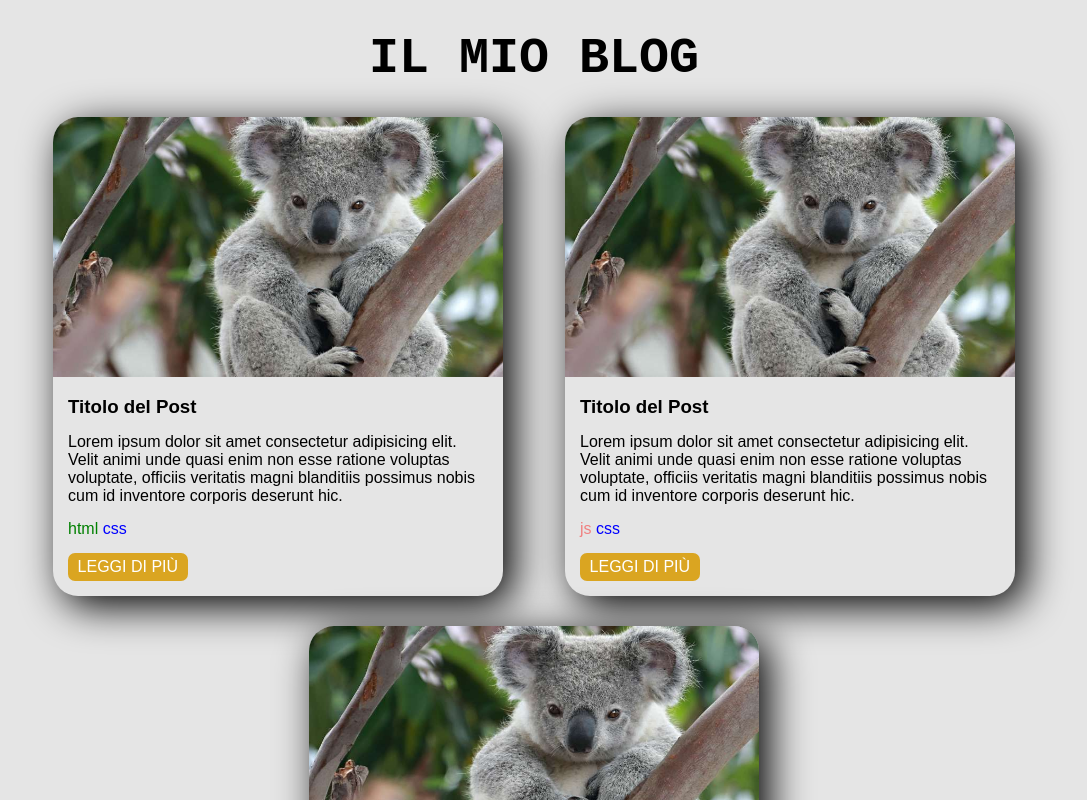
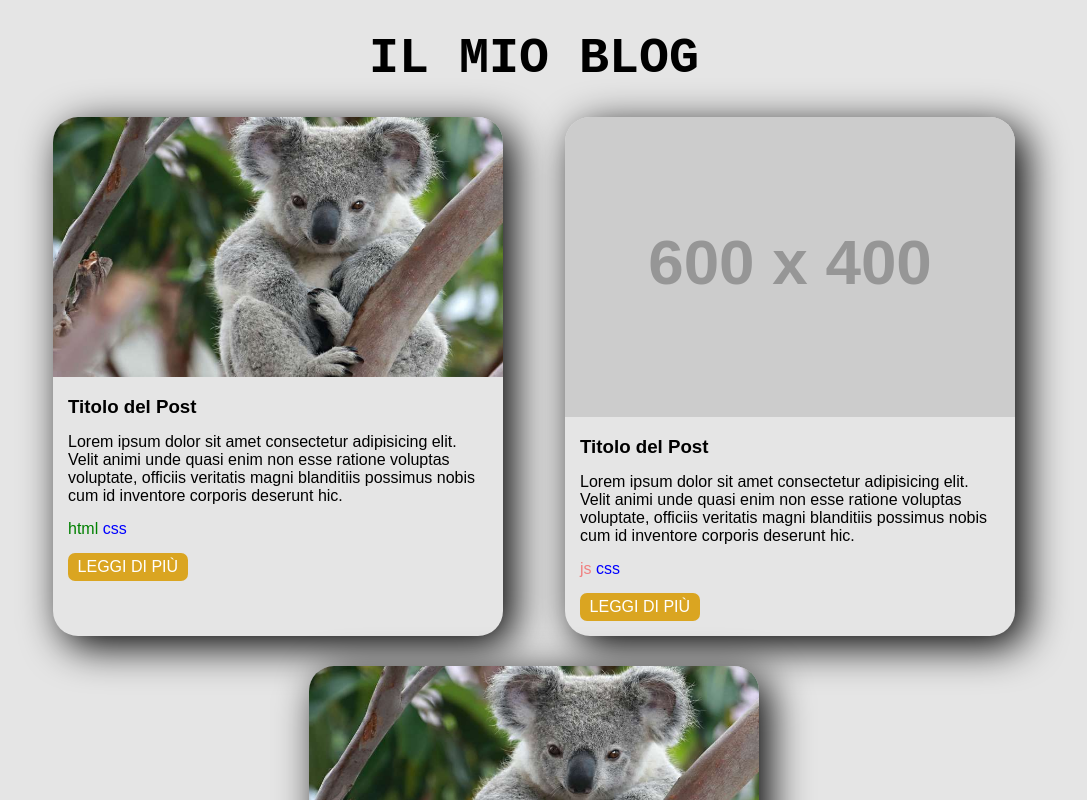
Before and after one commit to AndreaRaga56/react-props, a React (Vite) app: page / in a window 1280 px wide. Shown: the top 800 px of the page, without its empty margins (106-1193 px from the left). Built offline with nearby package versions, Linux system fonts and the light colour scheme.

Commit message:
feat operatore ternario immagine

```diff
--- a/components/AppCard.module.jsx
+++ b/components/AppCard.module.jsx
@@ -1,9 +1,9 @@
 import style from "./AppCard.module.css";
 
 // eslint-disable-next-line react/prop-types
-function AppCard({id, title, image, content, tags}) {
+function AppCard({ id, title, image, content, tags }) {
 
-    let tagsElaborati = tags.map((curTag, i)=>{
+    let tagsElaborati = tags.map((curTag, i) => {
 
         return <span key={i} className={curTag}>{curTag} </span>
     })
@@ -11,9 +11,11 @@ function AppCard({id, title, image, content, tags}) {
     console.log(style.html)
 
 
+
+
     return (
         <div className={style.card}>
-            <div> <img className={style.immagine} src={image} alt="" /></div>
+            {image ? <div> <img className={style.immagine} src={image} alt="" /></div> : <div> <img className={style.immagine} src="https://placehold.co/600x400" alt="" /></div>}
             <h3 className={style.titoloPost}>{title}</h3>
             <p className={style.paragrafo}>{content}</p>
             <p className={style.paragrafo}></p>
--- a/content.js
+++ b/content.js
@@ -11,7 +11,7 @@ const blogPosts = [
     {
         id: 2,
         title: "Titolo del Post",
-        image: "produttivita.jpg",
+        image: "",
         content:
             "Lorem ipsum dolor sit amet consectetur adipisicing elit. Velit animi unde quasi enim non esse ratione voluptas voluptate, officiis veritatis magni blanditiis possimus nobis cum id inventore corporis deserunt hic.",
         tags: ["js", "css"],
```
